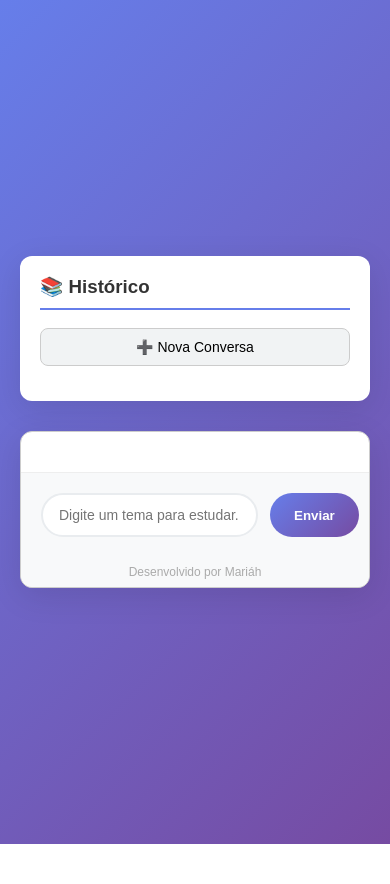
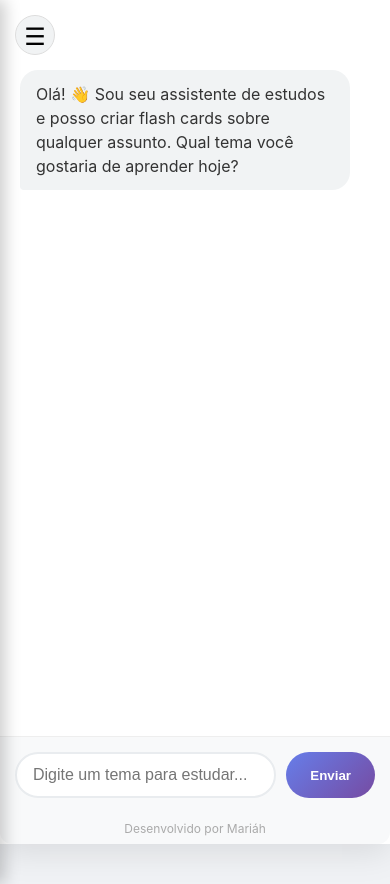
Before and after one commit to mariahfassina/17_04_25, a plain HTML site: page index.html in a window 390 px wide. Before the commit the page ends 844 px from the top, so only its background shows below. Drawn offline with Linux system fonts and the light colour scheme.

Commit message:
Update index.html

```diff
--- a/index.html
+++ b/index.html
@@ -5,17 +5,24 @@
     <meta name="viewport" content="width=device-width, initial-scale=1.0">
     <title>Chatbot Flash Cards</title>
     <style>
-        /* SEU CSS ORIGINAL - RESTAURADO */
+        /* SEU CSS ORIGINAL + NOVAS ADIÇÕES */
+        :root {
+            --primary-gradient: linear-gradient(135deg, #667eea 0%, #764ba2 100%);
+            --background-color: #f0f2f5;
+            --container-bg: white;
+            --text-color: #333;
+            --border-color: #eee;
+        }
+
         body {
-            font-family: sans-serif;
+            font-family: -apple-system, BlinkMacSystemFont, 'Segoe UI', Roboto, Oxygen, Ubuntu, Cantarell, 'Open Sans', 'Helvetica Neue', sans-serif;
             display: flex;
             justify-content: center;
             align-items: center;
             min-height: 100vh;
             margin: 0;
-            background: linear-gradient(135deg, #667eea 0%, #764ba2 100%);
-            padding: 20px;
-            box-sizing: border-box; /* Garante que o padding não quebre o layout */
+            background: var(--background-color);
+            overflow: hidden; /* Previne scroll do body */
         }
 
         .main-container {
@@ -23,38 +30,39 @@
             gap: 20px;
             width: 100%;
             max-width: 1200px;
-            height: 90vh; /* Ajustado para melhor visualização */
+            height: 95vh;
+            max-height: 800px;
         }
 
         #chat-container {
-            flex: 3; /* Dando mais espaço para o chat */
-            border: 1px solid #ccc;
+            flex: 3;
             border-radius: 12px;
             display: flex;
             flex-direction: column;
-            background-color: white;
+            background-color: var(--container-bg);
             box-shadow: 0 8px 32px rgba(0,0,0,0.1);
-            position: relative; /* Necessário para o rodapé */
+            position: relative;
         }
 
         #chat-window {
             flex-grow: 1;
             padding: 20px;
             overflow-y: auto;
-            display: flex; /* Adicionado para alinhar mensagens */
-            flex-direction: column; /* Adicionado para alinhar mensagens */
+            display: flex;
+            flex-direction: column;
         }
 
         .message {
             margin-bottom: 15px;
             padding: 12px 16px;
             border-radius: 18px;
-            max-width: 80%;
+            max-width: 85%;
             word-wrap: break-word;
+            line-height: 1.5;
         }
 
         .user-message {
-            background: linear-gradient(135deg, #667eea 0%, #764ba2 100%);
+            background: var(--primary-gradient);
             color: white;
             align-self: flex-end;
             margin-left: auto;
@@ -63,16 +71,16 @@
 
         .bot-message {
             background-color: #f1f3f4;
-            color: #333;
+            color: var(--text-color);
             align-self: flex-start;
             border-bottom-left-radius: 4px;
         }
 
         #input-container {
             display: flex;
-            padding: 20px;
+            padding: 15px;
             background-color: #f8f9fa;
-            border-top: 1px solid #eee;
+            border-top: 1px solid var(--border-color);
         }
 
         #message-input {
@@ -81,46 +89,35 @@
             border: 2px solid #e9ecef;
             border-radius: 25px;
             outline: none;
-            font-size: 14px;
-            transition: border-color 0.3s ease;
-        }
-
-        #message-input:focus {
-            border-color: #667eea;
+            font-size: 16px;
         }
 
         #send-button {
             padding: 12px 24px;
-            margin-left: 12px;
-            background: linear-gradient(135deg, #667eea 0%, #764ba2 100%);
+            margin-left: 10px;
+            background: var(--primary-gradient);
             color: white;
             border: none;
             border-radius: 25px;
             cursor: pointer;
             font-weight: 600;
-            transition: transform 0.2s ease;
         }
 
-        #send-button:hover {
-            transform: translateY(-2px);
-            box-shadow: 0 4px 12px rgba(102, 126, 234, 0.4);
-        }
-
-        /* ADIÇÕES MÍNIMAS PARA O HISTÓRICO */
         #history-container {
-            flex: 1; /* Ocupa menos espaço */
-            background-color: white;
+            flex: 1;
+            background-color: var(--container-bg);
             border-radius: 12px;
             padding: 20px;
             box-shadow: 0 8px 32px rgba(0,0,0,0.1);
             overflow-y: auto;
             display: flex;
             flex-direction: column;
+            transition: transform 0.3s ease-in-out, box-shadow 0.3s ease-in-out;
         }
 
         #history-container h3 {
             margin-top: 0;
-            color: #333;
+            color: var(--text-color);
             border-bottom: 2px solid #667eea;
             padding-bottom: 10px;
         }
@@ -134,9 +131,6 @@
             cursor: pointer;
             margin-bottom: 15px;
             text-align: center;
-        }
-        #new-chat-btn:hover {
-            background-color: #e9ecef;
         }
 
         #history-list {
@@ -154,13 +148,15 @@
             border-left: 4px solid #667eea;
             cursor: pointer;
             font-size: 14px;
+            white-space: nowrap;
+            overflow: hidden;
+            text-overflow: ellipsis;
         }
         .history-item.active {
-            background-color: #e9d5ff; /* Um lilás claro para combinar */
+            background-color: #e9d5ff;
             font-weight: bold;
         }
 
-        /* ** NOVO ESTILO PARA O RODAPÉ ** */
         .footer {
             padding: 8px;
             text-align: center;
@@ -171,27 +167,71 @@
             border-bottom-right-radius: 12px;
         }
 
+        /* ** ESTILOS PARA O MENU HAMBÚRGUER ** */
+        #menu-toggle {
+            display: none; /* Escondido em telas grandes */
+            position: absolute;
+            top: 15px;
+            left: 15px;
+            z-index: 10;
+            background: #f1f3f4;
+            border: 1px solid #ddd;
+            border-radius: 50%;
+            width: 40px;
+            height: 40px;
+            cursor: pointer;
+            font-size: 24px;
+            line-height: 40px;
+            text-align: center;
+        }
+
+        /* ** MEDIA QUERIES PARA RESPONSIVIDADE ** */
         @media (max-width: 768px) {
+            body {
+                padding: 0;
+                align-items: flex-start; /* Alinha no topo */
+            }
             .main-container {
                 flex-direction: column;
-                height: auto;
-                padding: 10px;
+                height: 100vh; /* Ocupa a tela toda */
+                max-height: none;
+                gap: 0;
+                position: relative; /* Contexto para o painel de histórico */
+            }
+            #chat-container {
+                border-radius: 0;
+                height: 100%;
+            }
+            #menu-toggle {
+                display: block; /* Mostra o botão em telas pequenas */
             }
             #history-container {
-                order: -1; /* Coloca o histórico no topo em telas pequenas */
-                max-height: 200px;
-                margin-bottom: 10px;
+                position: absolute;
+                top: 0;
+                left: 0;
+                width: 280px; /* Largura do menu lateral */
+                height: 100%;
+                border-radius: 0;
+                z-index: 5;
+                transform: translateX(-100%); /* Começa escondido fora da tela */
+                box-shadow: 5px 0px 15px rgba(0,0,0,0.2);
             }
-            #chat-container {
-                height: 70vh;
+            #history-container.show {
+                transform: translateX(0); /* Mostra o menu deslizando para dentro */
+            }
+            #chat-window {
+                padding-top: 70px; /* Espaço para o botão de menu não sobrepor o conteúdo */
             }
         }
     </style>
 </head>
 <body>
     <div class="main-container">
-        <!-- Container do Chat (agora à esquerda) -->
+        <!-- Container do Chat -->
         <div id="chat-container">
+            <!-- ** BOTÃO HAMBÚRGUER ADICIONADO ** -->
+            <button id="menu-toggle">☰</button>
+
             <div id="chat-window">
                 <!-- As mensagens aparecerão aqui -->
             </div>
@@ -199,13 +239,12 @@
                 <input type="text" id="message-input" placeholder="Digite um tema para estudar...">
                 <button id="send-button">Enviar</button>
             </div>
-            <!-- ** RODAPÉ ADICIONADO ** -->
             <div class="footer">
                 Desenvolvido por Mariáh
             </div>
         </div>
 
-        <!-- Container do Histórico (à direita) -->
+        <!-- Container do Histórico -->
         <div id="history-container">
             <h3>📚 Histórico</h3>
             <button id="new-chat-btn">➕ Nova Conversa</button>
```
